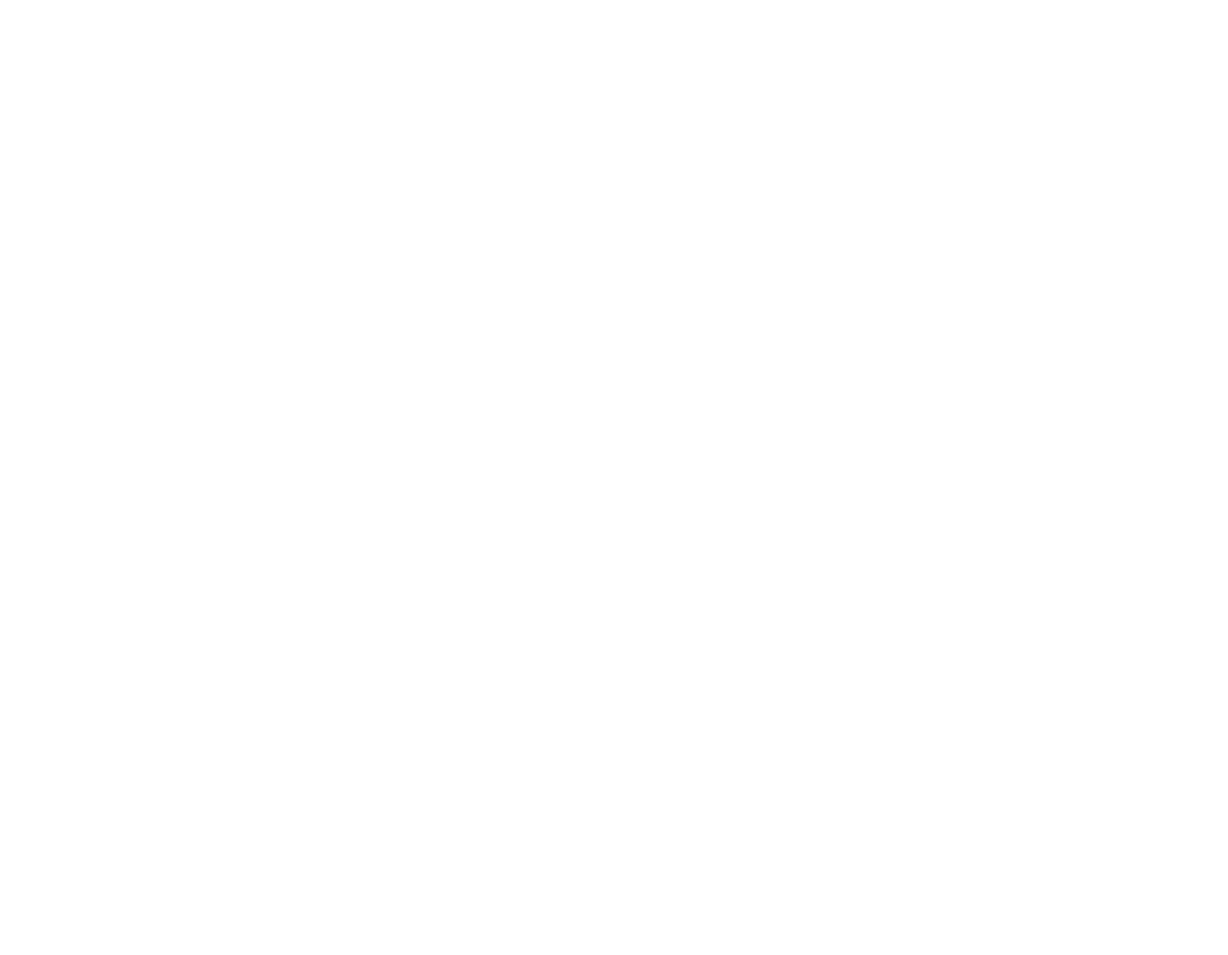
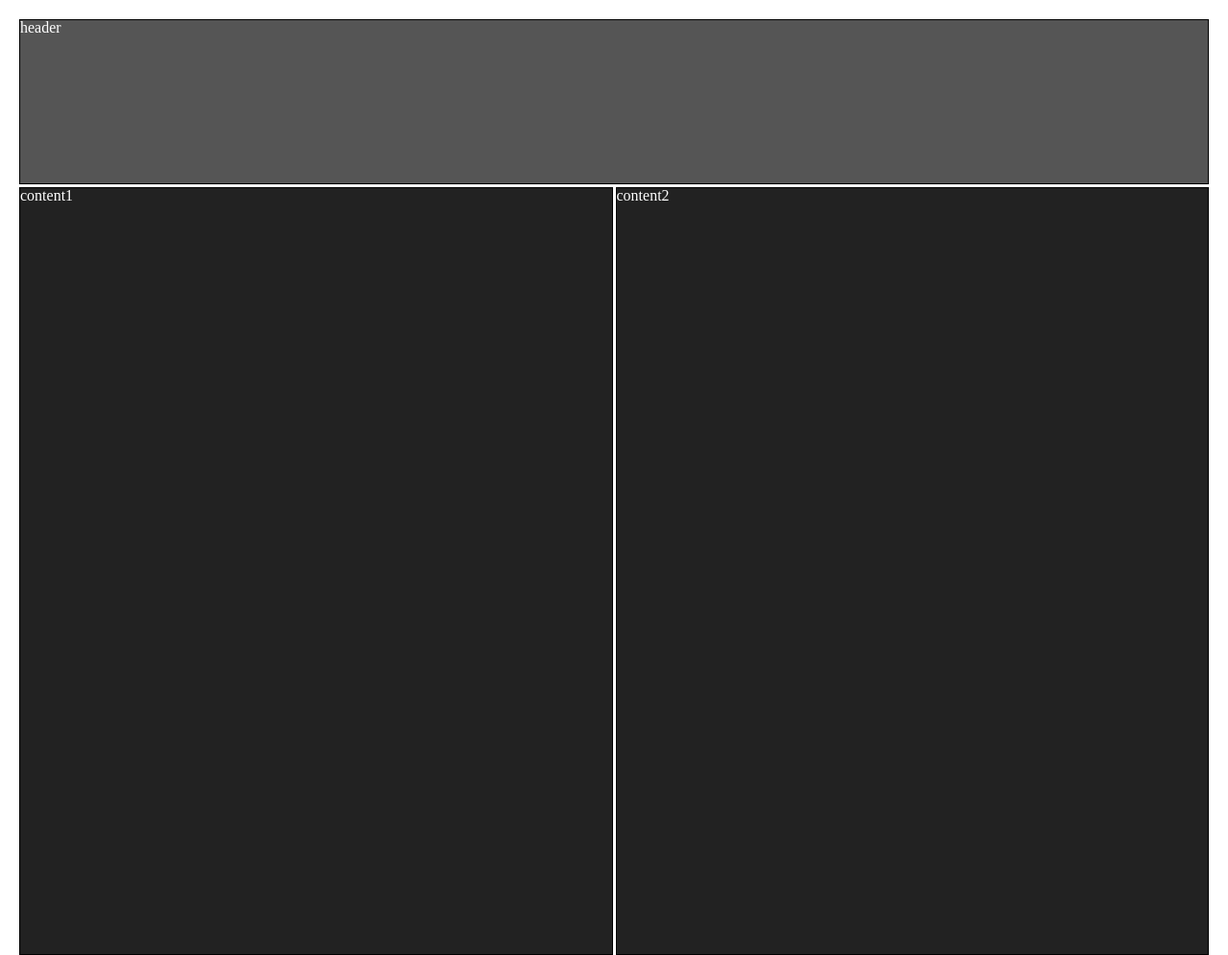
Before and after one commit to dipto0321/smashing-design-teardown, a plain HTML site: page index.html in a window 1280 px wide. Shown: the top 995 px of the page at 96% size. Before the commit the page ends 800 px from the top, so only its background shows below. Drawn offline with Linux system fonts and the light colour scheme.

Commit message:
Do styling for wrapper-1
1. Give all wrappers a display of grid
2. Give wrapper-1 grid-content-col n row
3. Designate template areas
4. Put backgrounds and borders to all boxes in wrapper-1

```diff
--- a/assets/css/main.css
+++ b/assets/css/main.css
@@ -3,3 +3,35 @@
   -moz-box-sizing: border-box;
   box-sizing: border-box;
 }
+
+body {
+  margin: 20px;
+  color: white;
+}
+
+.wrapper-1,
+.wrapper-2,
+.wrapper-3,
+.wrapper-4 {
+  display: grid;
+}
+
+.wrapper-1 {
+  grid-template-columns: repeat(2, 1fr);
+  grid-template-rows: 172px 800px 800px;
+  grid-template-areas: "h h"
+    "al1 al2"
+    "al3 al4";
+  grid-gap: 3px;
+}
+
+.main-header {
+  grid-area: h;
+  border: 1px solid black;
+  background: #555;
+}
+
+.latest-articles {
+  border: 1px solid black;
+  background: #222;
+}
--- a/index.html
+++ b/index.html
@@ -15,8 +15,11 @@
 
 <body>
     <section class="wrapper-1">
-        <header class="main-header"></header>
-        <main class="latest-articles"></main>
+        <header class="main-header">header</header>
+        <article class="latest-articles">content1</article>
+        <article class="latest-articles">content2</article>
+        <article class="latest-articles">content3</article>
+        <article class="latest-articles">content4</article>
     </section>
     <section class="wrapper-2">
         <article class="content-1">
```
